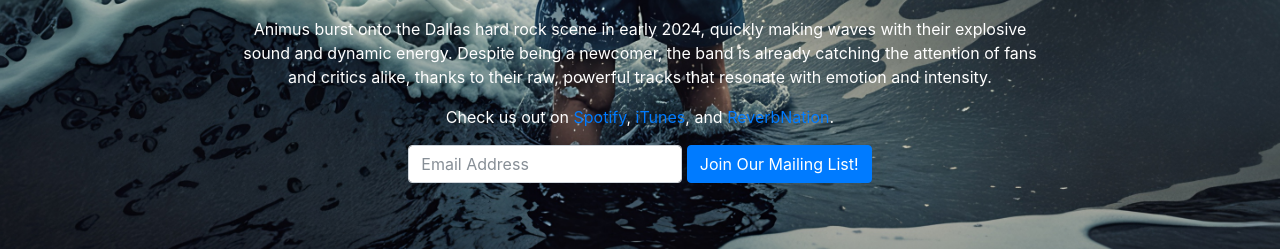
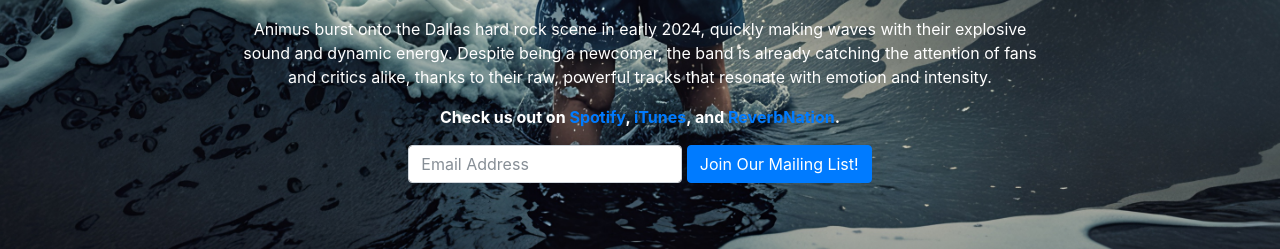
Before and after one commit to AFTRLGHT/aftrlght.github.io, a Jekyll site: the page built from index.html, in a window 1280 px wide. Shown: the part 651-900 px from the top of the page. Built offline with Jekyll 4.4.1, drawn with Linux system fonts in a browser that asks for light colours.

Commit message:
Update styles.scss

```diff
--- a/css/styles.scss
+++ b/css/styles.scss
@@ -37,12 +37,32 @@
 
 p.bio {
   display: block;
-  width: 800px;
+  max-width: 800px;
   margin: 1rem auto;
   text-align: center;
+  width: 100%;
+}
+
+p.links {
+  font-weight: bold;
+}
+
+img.logo {
+  max-width: 1000px;
+  width: 100%;
 }
 
 #form-subscribe {
   margin: 1rem auto;
   width: fit-content;
 }
+
+@media (max-width: 600px) {
+  .bio,
+  .links {
+      font-size: small;
+  }
+  .content {
+    padding: 20px;
+  }
+}
```
